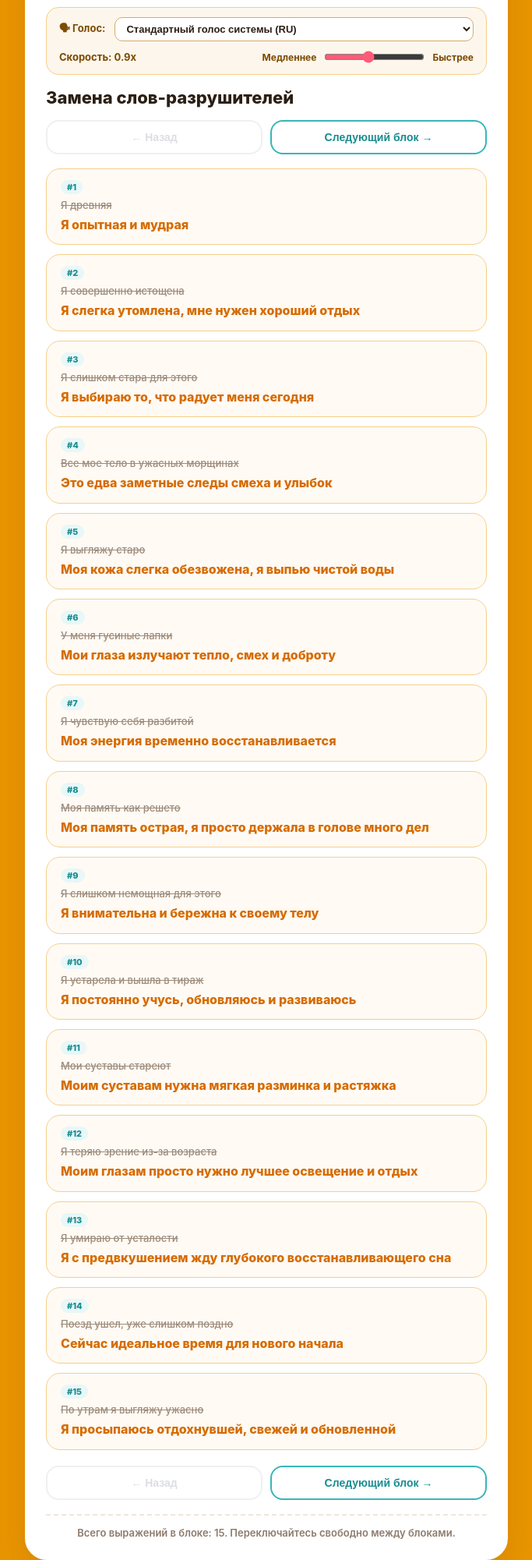
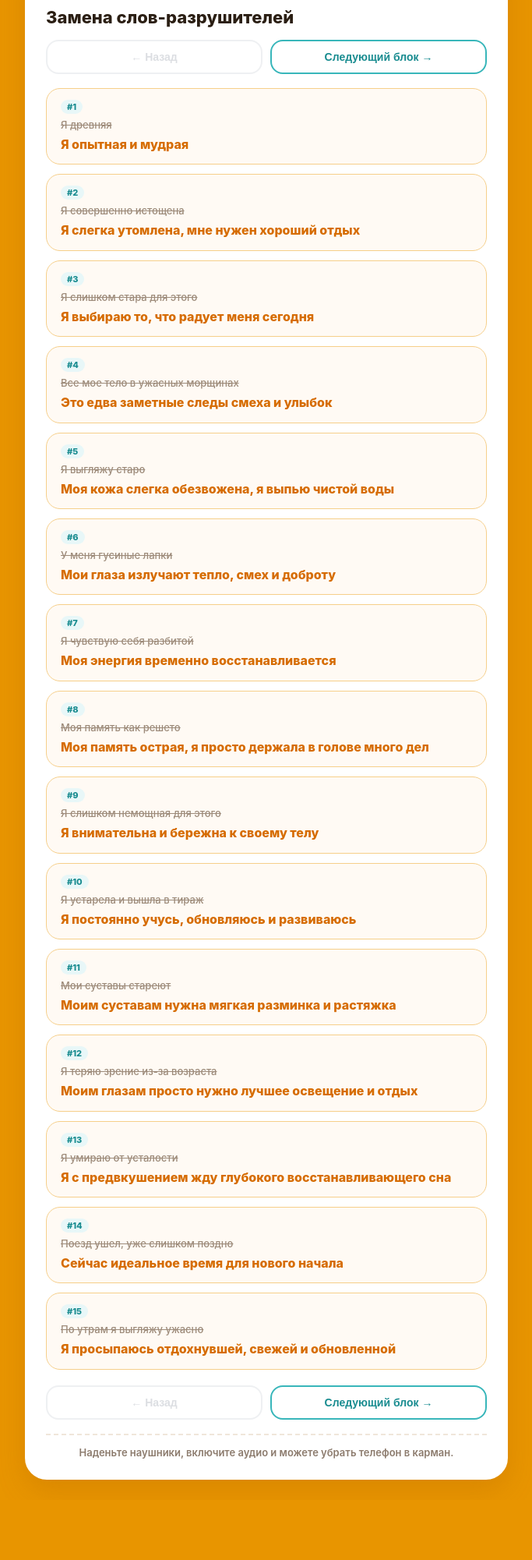
Before and after one commit to talidaser-blip/life-neuro-trainer, a plain HTML site: page index.html in a window 1280 px wide. Shown: the part 90-2091 px from the top of the page at 78% size, without its empty margins (298-981 px from the left). After the commit the page ends 2014 px from the top, so only its background shows below. Drawn offline with Linux system fonts and the light colour scheme.

Commit message:
Update index.html

```diff
--- a/index.html
+++ b/index.html
@@ -7,7 +7,7 @@
   <style>
     body {
       font-family: -apple-system, BlinkMacSystemFont, "Segoe UI", Roboto, sans-serif;
-      background: #e89500;
+      background: #e89500; /* Теплый сочный оранжевый фон */
       color: #2b1f14;
       margin: 0;
       padding: 16px;
@@ -85,66 +85,14 @@
       100% { transform: scale(1); }
     }
 
-    /* Панель выбора голоса */
-    .voice-settings {
-      background: #fdf6ec;
-      border: 1.5px solid #f6cf8a;
-      border-radius: 16px;
-      padding: 12px 16px;
-      margin-bottom: 16px;
-      display: flex;
-      flex-direction: column;
-      gap: 10px;
-    }
-
-    .voice-settings-row {
-      display: flex;
-      align-items: center;
-      justify-content: space-between;
-      gap: 12px;
-      flex-wrap: wrap;
-    }
-
-    .voice-settings label {
-      font-size: 13px;
-      font-weight: 700;
-      color: #7c4b00;
-    }
-
-    .voice-select {
-      flex: 1;
-      min-width: 200px;
-      padding: 6px 10px;
-      border-radius: 10px;
-      border: 1px solid #d6aa65;
-      background: #ffffff;
-      font-size: 13px;
-      color: #2b1f14;
-      font-weight: 600;
-      outline: none;
-    }
-
-    .rate-controls {
-      display: flex;
-      align-items: center;
-      gap: 8px;
-      font-size: 12px;
-      font-weight: 700;
-      color: #7c4b00;
-    }
-
-    .rate-controls input[type="range"] {
-      accent-color: #ff5b79;
-      cursor: pointer;
-    }
-
     h1 {
       font-size: 22px;
-      margin: 4px 0 16px 0;
+      margin: 8px 0 16px 0;
       color: #2b1f14;
       font-weight: 800;
     }
 
+    /* Навигация переключения блоков */
     .nav-bar {
       display: flex;
       justify-content: space-between;
@@ -176,6 +124,7 @@
       color: #9ca3af;
     }
 
+    /* Список выражений */
     .phrase-list {
       display: flex;
       flex-direction: column;
@@ -191,14 +140,6 @@
       display: flex;
       flex-direction: column;
       gap: 6px;
-      transition: all 0.25s ease;
-      position: relative;
-    }
-
-    .phrase-item.active-speaking {
-      border-color: #ff5b79;
-      background: #fff0f3;
-      box-shadow: 0 4px 16px rgba(255, 91, 121, 0.25);
     }
 
     .phrase-item .num-badge {
@@ -239,135 +180,61 @@
   <div class="card">
     <div class="header-row">
       <span class="badge" id="blockBadge">Уровень 1 • Блок 1</span>
+      <!-- Кнопка плеера -->
       <button class="audio-btn" id="audioToggleBtn" onclick="toggleAudio()">
         <span id="audioIcon">🎧</span>
         <span id="audioLabel">Озвучить блок</span>
       </button>
     </div>
 
-    <!-- Настройки голоса -->
-    <div class="voice-settings">
-      <div class="voice-settings-row">
-        <label for="voiceSelect">🗣 Голос:</label>
-        <select id="voiceSelect" class="voice-select" onchange="onVoiceChanged()">
-          <option value="">Поиск русских голосов...</option>
-        </select>
-      </div>
-      <div class="voice-settings-row">
-        <label>Скорость: <span id="rateVal">0.9x</span></label>
-        <div class="rate-controls">
-          <span>Медленнее</span>
-          <input type="range" id="rateRange" min="0.6" max="1.3" step="0.05" value="0.9" oninput="updateRate()">
-          <span>Быстрее</span>
-        </div>
-      </div>
-    </div>
-
     <h1 id="blockTitle">Загрузка...</h1>
 
+    <!-- Верхняя навигация -->
     <div class="nav-bar">
       <button class="nav-btn" id="prevBtn" onclick="prevBlock()">← Назад</button>
       <button class="nav-btn" id="nextBtn" onclick="nextBlock()">Следующий блок →</button>
     </div>
 
+    <!-- Контейнер для всех фраз -->
     <div class="phrase-list" id="phraseList">
       <div style="text-align: center; padding: 20px; color: #8c7b6d;">Загрузка списка фраз...</div>
     </div>
 
+    <!-- Нижняя навигация -->
     <div class="nav-bar">
       <button class="nav-btn" id="prevBtnBottom" onclick="prevBlock()">← Назад</button>
       <button class="nav-btn" id="nextBtnBottom" onclick="nextBlock()">Следующий блок →</button>
     </div>
 
     <div class="footer-note" id="blockSummary">
-      Выберите удобный голос, наденьте наушники и нажмите «Озвучить блок».
+      Наденьте наушники, включите аудио и можете убрать телефон в карман.
     </div>
   </div>
 
   <script>
+    // Здесь мы привязываем каждому блоку свой аудиофайл!
     const blocks = [
-      { file: "levels/level_1_block_1.txt", badge: "Уровень 1 • Блок 1", title: "Замена слов-разрушителей" },
-      { file: "levels/level_1_block_2.txt", badge: "Уровень 1 • Блок 2", title: "Молодость и сияние кожи" },
-      { file: "levels/level_1_block_3.txt", badge: "Уровень 1 • Блок 3", title: "Ясность ума и энергия" },
-      { file: "levels/level_1_block_4.txt", badge: "Уровень 1 • Блок 4", title: "Золотые афоризмы мудрости" }
+      { file: "levels/level_1_block_1.txt", audio: "audio/block_1.mp3", badge: "Уровень 1 • Блок 1", title: "Замена слов-разрушителей" },
+      { file: "levels/level_1_block_2.txt", audio: "audio/block_2.mp3", badge: "Уровень 1 • Блок 2", title: "Молодость и сияние кожи" },
+      { file: "levels/level_1_block_3.txt", audio: "audio/block_3.mp3", badge: "Уровень 1 • Блок 3", title: "Ясность ума и энергия" },
+      { file: "levels/level_1_block_4.txt", audio: "audio/block_4.mp3", badge: "Уровень 1 • Блок 4", title: "Золотые афоризмы мудрости" }
     ];
 
     const fallbackBlock1 = [
       { oldP: "Я древняя", newP: "Я опытная и мудрая" },
       { oldP: "Я совершенно истощена", newP: "Я слегка утомлена, мне нужен хороший отдых" },
-      { oldP: "Я слишком стара для этого", newP: "Я выбираю то, что радует меня сегодня" },
-      { oldP: "Все мое тело в ужасных морщинах", newP: "Это едва заметные следы смеха и улыбок" },
-      { oldP: "Я выгляжу старо", newP: "Моя кожа слегка обезвожена, я выпью чистой воды" },
-      { oldP: "У меня гусиные лапки", newP: "Мои глаза излучают тепло, смех и доброту" },
-      { oldP: "Я чувствую себя разбитой", newP: "Моя энергия временно восстанавливается" },
-      { oldP: "Моя память как решето", newP: "Моя память острая, я просто держала в голове много дел" },
-      { oldP: "Я слишком немощная", newP: "Я внимательна и бережна к своему телу" },
-      { oldP: "Я устарела и вышла в тираж", newP: "Я постоянно учусь, обновляюсь и развиваюсь" },
-      { oldP: "Мои суставы стареют", newP: "Моим суставам нужна мягкая разминка и растяжка" },
-      { oldP: "Я теряю зрение из-за возраста", newP: "Моим глазам просто нужно лучшее освещение и отдых" },
-      { oldP: "Я умираю от усталости", newP: "Я с предвкушением жду глубокого восстанавливающего сна" },
-      { oldP: "Поезд ушел, уже поздно", newP: "Сейчас идеальное время для нового начала" },
-      { oldP: "По утрам я выгляжу ужасно", newP: "Я просыпаюсь отдохнувшей, свежей и обновленной" }
+      { oldP: "Я слишком стара для этого", newP: "Я выбираю то, что радует меня сегодня" }
     ];
 
     let currentBlockIdx = 0;
     let currentPhrases = [];
-    let isSpeaking = false;
-    let synth = window.speechSynthesis;
-    let russianVoices = [];
-    let selectedVoice = null;
-    let currentSpeechRate = 0.9;
 
-    function populateVoices() {
-      if (!('speechSynthesis' in window)) return;
-      const allVoices = synth.getVoices();
-      russianVoices = allVoices.filter(v => v.lang.toLowerCase().startsWith('ru'));
-
-      const select = document.getElementById('voiceSelect');
-      select.innerHTML = '';
-
-      if (russianVoices.length === 0) {
-        const opt = document.createElement('option');
-        opt.value = '';
-        opt.innerText = 'Стандартный голос системы (RU)';
-        select.appendChild(opt);
-        return;
-      }
-
-      const savedVoiceName = localStorage.getItem('preferred_voice_name');
-
-      russianVoices.forEach((voice, i) => {
-        const opt = document.createElement('option');
-        opt.value = voice.name;
-        opt.innerText = `${voice.name} (${voice.lang})`;
-        if (savedVoiceName && voice.name === savedVoiceName) {
-          opt.selected = true;
-          selectedVoice = voice;
-        } else if (!savedVoiceName && i === 0) {
-          selectedVoice = voice;
-        }
-        select.appendChild(opt);
-      });
-    }
-
-    function onVoiceChanged() {
-      const select = document.getElementById('voiceSelect');
-      selectedVoice = russianVoices.find(v => v.name === select.value) || null;
-      if (selectedVoice) {
-        localStorage.setItem('preferred_voice_name', selectedVoice.name);
-      }
-      if (isSpeaking) {
-        stopAudio();
-      }
-    }
-
-    function updateRate() {
-      currentSpeechRate = parseFloat(document.getElementById('rateRange').value);
-      document.getElementById('rateVal').innerText = currentSpeechRate.toFixed(2) + 'x';
-    }
+    // Переменные для нашего нового аудиоплеера
+    let currentAudio = null;
+    let isPlaying = false;
 
     async function loadCurrentBlock() {
-      stopAudio();
+      stopAudio(); // Останавливаем звук при переключении блока
 
       const b = blocks[currentBlockIdx];
       document.getElementById('blockBadge').innerText = b.badge;
@@ -388,7 +255,7 @@
         });
         if (currentPhrases.length === 0) throw new Error("Пустой блок");
       } catch (e) {
-        currentPhrases = fallbackBlock1;
+        currentPhrases = fallbackBlock1; // если файла нет на github
       }
 
       renderPhrases();
@@ -402,7 +269,6 @@
       currentPhrases.forEach((p, idx) => {
         const item = document.createElement('div');
         item.className = 'phrase-item';
-        item.id = `phrase-item-${idx}`;
         item.innerHTML = `
           <div class="num-badge">#${idx + 1}</div>
           <div class="old-phrase">${escapeHtml(p.oldP)}</div>
@@ -410,9 +276,6 @@
         `;
         container.appendChild(item);
       });
-
-      document.getElementById('blockSummary').innerText =
-        `Всего выражений в блоке: ${currentPhrases.length}. Переключайтесь свободно между блоками.`;
     }
 
     function prevBlock() {
@@ -429,74 +292,42 @@
       }
     }
 
+    /* Логика воспроизведения MP3 файла */
     function toggleAudio() {
-      if (isSpeaking) {
+      if (isPlaying) {
         stopAudio();
       } else {
-        startAudio();
+        playAudio();
       }
     }
 
-    function startAudio() {
-      if (!('speechSynthesis' in window)) {
-        alert("Синтез речи не поддерживается в этом браузере.");
-        return;
-      }
-      if (currentPhrases.length === 0) return;
+    function playAudio() {
+      const b = blocks[currentBlockIdx];
 
-      synth.cancel();
-      isSpeaking = true;
-      updateAudioBtn(true);
-      speakPhraseAt(0);
-    }
+      // Создаем плеер, если его еще нет или если сменился блок
+      if (!currentAudio || currentAudio.src.indexOf(b.audio) === -1) {
+        if (currentAudio) currentAudio.pause();
 
-    function speakPhraseAt(index) {
-      if (!isSpeaking || index >= currentPhrases.length) {
-        stopAudio();
-        return;
+        currentAudio = new Audio(b.audio);
+        currentAudio.onended = () => stopAudio(); // Когда трек доиграл
+        currentAudio.onerror = () => {
+          alert("Не удалось загрузить аудио! Проверьте, загрузили ли вы файл " + b.audio + " на GitHub.");
+          stopAudio();
+        };
       }
 
-      document.querySelectorAll('.phrase-item').forEach(el => el.classList.remove('active-speaking'));
-      const activeEl = document.getElementById(`phrase-item-${index}`);
-      if (activeEl) {
-        activeEl.classList.add('active-speaking');
-        activeEl.scrollIntoView({ behavior: 'smooth', block: 'center' });
-      }
-
-      const phrase = currentPhrases[index];
-      const utterance = new SpeechSynthesisUtterance(phrase.newP);
-      utterance.lang = 'ru-RU';
-      utterance.rate = currentSpeechRate;
-
-      if (selectedVoice) {
-        utterance.voice = selectedVoice;
-      } else if (russianVoices.length > 0) {
-        utterance.voice = russianVoices[0];
-      }
-
-      utterance.onend = () => {
-        if (!isSpeaking) return;
-        setTimeout(() => {
-          if (isSpeaking) {
-            speakPhraseAt(index + 1);
-          }
-        }, 1800);
-      };
-
-      utterance.onerror = () => {
-        if (isSpeaking) speakPhraseAt(index + 1);
-      };
-
-      synth.speak(utterance);
+      currentAudio.play();
+      isPlaying = true;
+      updateAudioBtn(true);
     }
 
     function stopAudio() {
-      if ('speechSynthesis' in window) {
-        synth.cancel();
+      if (currentAudio) {
+        currentAudio.pause();
+        currentAudio.currentTime = 0; // Сбрасываем в начало
       }
-      isSpeaking = false;
+      isPlaying = false;
       updateAudioBtn(false);
-      document.querySelectorAll('.phrase-item').forEach(el => el.classList.remove('active-speaking'));
     }
 
     function updateAudioBtn(speaking) {
@@ -521,12 +352,6 @@
       return div.innerHTML;
     }
 
-    if ('speechSynthesis' in window) {
-      populateVoices();
-      window.speechSynthesis.onvoiceschanged = () => {
-        populateVoices();
-      };
-    }
     loadCurrentBlock();
   </script>
 </body>
```
